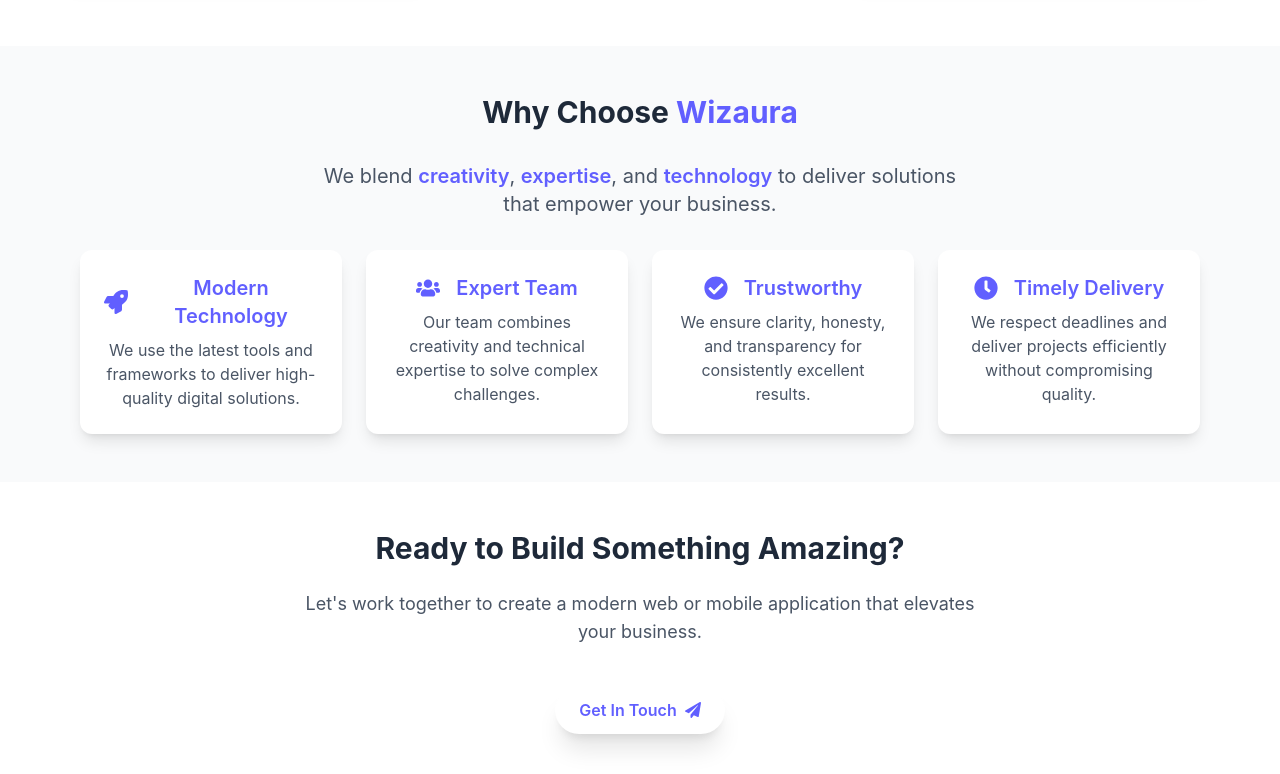
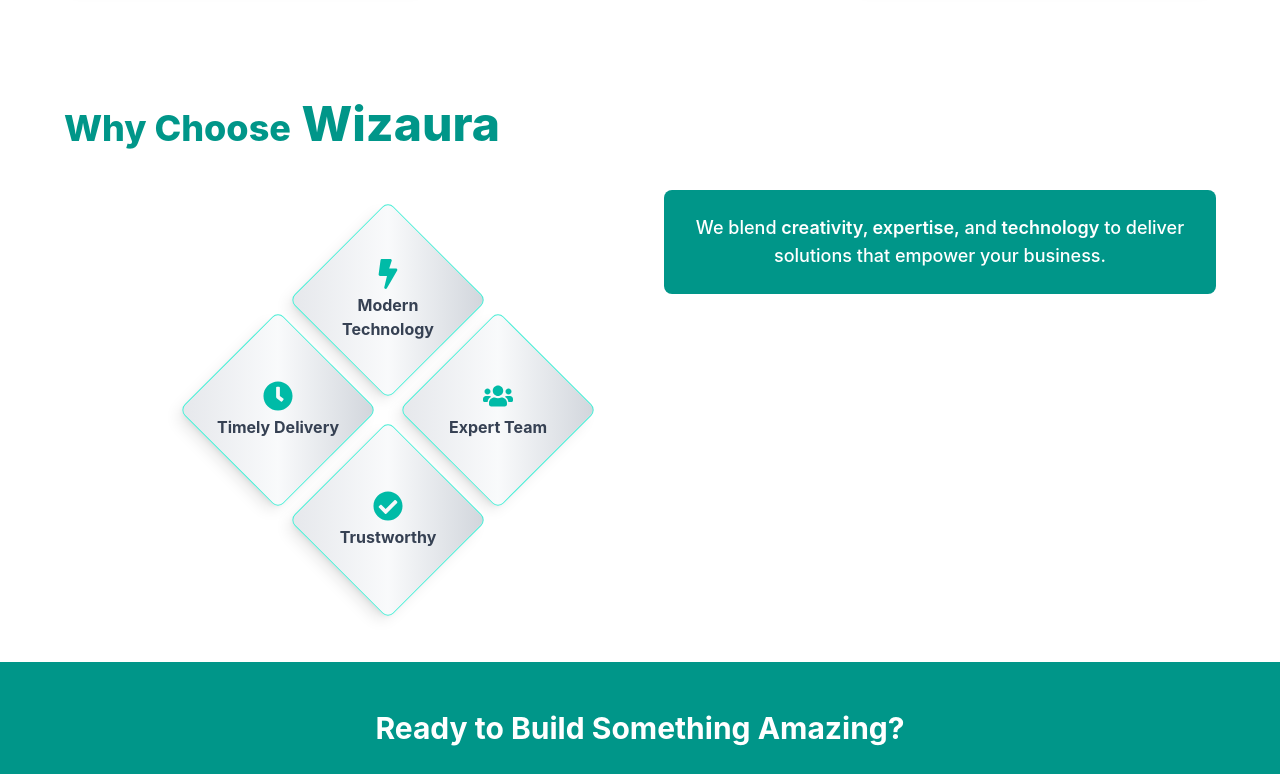
Before and after one commit to MelbinMathewM/wizaura, a Next.js app: page / in a window 1280 px wide. Shown: the part 2766-3540 px from the top of the page. Built offline with nearby package versions, Linux system fonts and the light colour scheme.

Commit message:
feat: Thirteenth commit - Updated the hero section in home page 2

```diff
--- a/src/components/home/choose.tsx
+++ b/src/components/home/choose.tsx
@@ -1,65 +1,118 @@
 "use client";
 
-import { FaCheckCircle, FaRocket, FaUsers, FaClock } from "react-icons/fa";
+import { FaBolt, FaUsers, FaCheckCircle, FaClock } from "react-icons/fa";
+import { motion } from "framer-motion";
 
-export default function HomeChoose() {
-    const features = [
+const WhyChooseUs = () => {
+    const benefitCards = [
         {
-            icon: <FaRocket size={24} className="text-indigo-500" />,
+            icon: <FaBolt />,
             title: "Modern Technology",
-            description: "We use the latest tools and frameworks to deliver high-quality digital solutions.",
+            description:
+                "We use the latest tools and frameworks to deliver high-quality digital solutions.",
+            id: 1,
+            pos: "top-0 left-1/2 -translate-x-1/2",
         },
         {
-            icon: <FaUsers size={24} className="text-indigo-500" />,
+            icon: <FaUsers />,
             title: "Expert Team",
-            description: "Our team combines creativity and technical expertise to solve complex challenges.",
+            description:
+                "Our team combines creativity and technical expertise to solve complex challenges.",
+            id: 2,
+            pos: "top-1/2 right-0 -translate-y-1/2",
         },
         {
-            icon: <FaCheckCircle size={24} className="text-indigo-500" />,
+            icon: <FaCheckCircle />,
             title: "Trustworthy",
-            description: "We ensure clarity, honesty, and transparency for consistently excellent results.",
+            description:
+                "We ensure clarity, honesty, and transparency for consistently excellent results.",
+            id: 3,
+            pos: "bottom-0 left-1/2 -translate-x-1/2",
         },
         {
-            icon: <FaClock size={24} className="text-indigo-500" />,
+            icon: <FaClock />,
             title: "Timely Delivery",
-            description: "We respect deadlines and deliver projects efficiently without compromising quality.",
+            description:
+                "We respect deadlines and deliver projects efficiently without compromising quality.",
+            id: 4,
+            pos: "top-1/2 left-0 -translate-y-1/2",
         },
     ];
 
     return (
-        <section
-            id="why-choose-us"
-            className="w-full py-12 px-6 sm:px-12 lg:px-20 bg-gray-50 dark:bg-gray-950 transition-colors duration-500"
-        >
-            <div className="max-w-6xl mx-auto flex flex-col items-center gap-8">
-                {/* Heading */}
-                <h2 className="text-2xl sm:text-3xl font-bold text-gray-800 dark:text-gray-100 text-center">
-                    Why Choose <span className="text-indigo-500">Wizaura</span>
-                </h2>
-                <p className="text-gray-600 dark:text-gray-300 text-center text-lg sm:text-xl max-w-2xl">
-                    We blend <span className="text-indigo-500 font-semibold">creativity</span>,{" "}
-                    <span className="text-indigo-500 font-semibold">expertise</span>, and{" "}
-                    <span className="text-indigo-500 font-semibold">technology</span> to deliver solutions that empower your business.
-                </p>
+        <section className="bg-white dark:bg-black text-black dark:text-white py-12 px-4 md:px-16">
+            <div className="max-w-7xl mx-auto">
 
-                {/* Features Grid */}
-                <div className="grid grid-cols-1 sm:grid-cols-2 lg:grid-cols-4 gap-3 sm:gap-6 w-full">
-                    {features.map((feature, index) => (
-                        <div
-                            key={index}
-                            className="bg-white dark:bg-gray-900 rounded-xl p-6 flex flex-col items-center text-center shadow-lg hover:shadow-2xl dark:hover:shadow-gray-900 transition-all duration-300"
-                        >
-                            <h3 className="text-xl font-semibold text-indigo-500 mb-2 flex items-center">
-                                <span className="mr-4">{feature.icon}</span>
-                                {feature.title}
-                            </h3>
-                            <p className="text-gray-600 dark:text-gray-300 text-base">
-                                {feature.description}
-                            </p>
-                        </div>
-                    ))}
+                {/* Heading Section */}
+                <header className="grid grid-cols-1 md:grid-cols-2 gap-4 md:gap-12 mb-4 md:mb-8">
+                    <motion.h2
+                        initial={{ opacity: 0, y: -20 }}
+                        whileInView={{ opacity: 1, y: 0, transition: { duration: 0.8 } }}
+                        className="text-4xl md:text-5xl mb-4 sm:mb-0 font-extrabold text-teal-600 dark:text-teal-400 leading-tight"
+                    >
+                        <span className="text-3xl md:text-4xl">Why Choose</span> Wizaura
+                    </motion.h2>
+
+                    <motion.p
+                        initial={{ opacity: 0, y: 20 }}
+                        whileInView={{ opacity: 1, y: 0, transition: { duration: 0.8 } }}
+                        className="bg-teal-600 dark:bg-teal-600 text-white text-center p-6 md:mt-24 rounded-lg text-lg font-medium h-fit md:self-center"
+                    >
+                        We blend <span className="font-semibold">creativity, expertise,</span> and{" "}
+                        <span className="font-semibold">technology</span> to deliver solutions that
+                        empower your business.
+                    </motion.p>
+                </header>
+
+                {/* Rhombus Cards Section */}
+                <div
+                    className="row-start-1 row-end-3 col-start-1 col-end-2 relative
+                        w-full flex justify-center md:justify-start
+                        ps-0 sm:ps-4 lg:ps-36 mt-12 md:-mt-24 md:mb-6"
+                >
+                    <div className="relative w-[300px] h-[300px] md:w-[360px] md:h-[360px]">
+                        {benefitCards.map((card) => (
+                            <div
+                                key={card.id}
+                                className={`
+                                    absolute w-[120px] h-[120px] md:w-[140px] md:h-[140px]
+                                    bg-gradient-to-tr from-gray-200 via-gray-50 to-gray-300
+                                    dark:from-gray-900 dark:via-gray-950 dark:to-gray-800
+                                    border border-teal-300 dark:border-teal-800 rounded-lg
+                                    flex items-center justify-center shadow-lg
+                                    transition-all duration-500 transform rotate-45
+                                    ${card.pos} group cursor-pointer
+                                    hover:rotate-0 hover:w-[220px] hover:h-[220px] hover:z-50
+                                `}
+                            >
+                                <div className="absolute inset-0 flex flex-col items-center justify-center transform -rotate-45 transition-all duration-300 group-hover:hidden">
+                                    <div className="text-3xl text-teal-500 mb-1 flex items-center justify-center">
+                                        {card.icon}
+                                    </div>
+                                    <h3 className="text-base text-gray-700 dark:text-gray-300 font-bold text-center">
+                                        {card.title}
+                                    </h3>
+                                </div>
+
+                                {/* Square view (on hover) */}
+                                <div className="absolute inset-0 hidden group-hover:flex flex-col items-center justify-center text-center px-4 py-4 transform -rotate-0 transition-all duration-300">
+                                    <div className="text-4xl text-teal-500 mb-2 flex items-center justify-center">
+                                        {card.icon}
+                                    </div>
+                                    <h3 className="text-lg text-gray-700 dark:text-gray-300 font-bold mb-2">
+                                        {card.title}
+                                    </h3>
+                                    <p className="text-sm text-gray-500 dark:text-gray-400">
+                                        {card.description}
+                                    </p>
+                                </div>
+                            </div>
+                        ))}
+                    </div>
                 </div>
             </div>
         </section>
     );
-}
+};
+
+export default WhyChooseUs;
--- a/src/components/home/cta.tsx
+++ b/src/components/home/cta.tsx
@@ -5,19 +5,19 @@
 
 export default function HomeCTA() {
     return (
-        <section className="w-full py-12 px-6 sm:px-12 lg:px-20 bg-white dark:bg-gray-950 transition-colors duration-500">
+        <section className="w-full py-12 px-6 sm:px-12 lg:px-20 bg-teal-600 transition-colors duration-500">
             <div className="max-w-6xl mx-auto flex flex-col items-center text-center gap-3 sm:gap-6">
-                <h2 className="text-2xl sm:text-3xl font-bold text-gray-800 dark:text-gray-200">
+                <h2 className="text-2xl sm:text-3xl font-bold text-white">
                     Ready to Build Something Amazing?
                 </h2>
-                <p className="text-gray-600 dark:text-gray-400 text-base sm:text-lg max-w-2xl">
+                <p className="text-gray-300 text-base sm:text-lg max-w-2xl">
                     Let&apos;s work together to create a modern web or mobile application that elevates your business.
                 </p>
 
                 <Link href="/contact">
-                    <span className="mt-4 inline-flex items-center bg-white dark:bg-black text-indigo-500 font-semibold px-6 py-3 rounded-full shadow-xl dark:shadow-indigo-950/40 hover:shadow-2xl hover:-translate-y-0.5 hover:scale-105 transition-all duration-300">
+                    <span className="mt-4 inline-flex items-center bg-white text-teal-500 font-semibold px-6 py-3 rounded-full shadow-xl hover:shadow-2xl hover:-translate-y-0.5 hover:scale-105 transition-all duration-300">
                         Get In Touch
-                        <FaPaperPlane className="ml-2 text-indigo-500" />
+                        <FaPaperPlane className="ml-2 text-teal-500" />
                     </span>
                 </Link>
             </div>
--- a/src/components/home/projects.tsx
+++ b/src/components/home/projects.tsx
@@ -42,14 +42,14 @@
                     <motion.h2
                         initial={{ opacity: 0, y: -20 }}
                         whileInView={{ opacity: 1, y: 0, transition: { duration: 0.8 } }}
-                        className="text-4xl md:text-5xl font-extrabold text-teal-500 dark:text-teal-400 leading-tight"
+                        className="text-4xl md:text-5xl font-extrabold text-teal-600 dark:text-teal-400 leading-tight"
                     >
                         Project Glimpse
                     </motion.h2>
                     <motion.p
                         initial={{ opacity: 0, y: 20 }}
                         whileInView={{ opacity: 1, y: 0, transition: { duration: 0.8 } }}
-                        className="bg-teal-500 dark:bg-teal-600 text-white text-center p-6 rounded-lg text-lg font-medium h-fit md:self-center"
+                        className="bg-teal-600 dark:bg-teal-600 text-white text-center p-6 rounded-lg text-lg font-medium h-fit md:self-center"
                     >
                         Here&apos;s a glimpse of some of the projects we&apos;ve worked on. We combine{" "}
                         <span className="font-semibold">creativity</span> and{" "}
--- a/src/components/home/services.tsx
+++ b/src/components/home/services.tsx
@@ -24,14 +24,14 @@
                     <motion.h2
                         initial={{ opacity: 0, y: -20 }}
                         whileInView={{ opacity: 1, y: 0, transition: { duration: 0.8 } }}
-                        className="text-4xl md:text-5xl font-extrabold text-teal-500 dark:text-teal-400 leading-tight"
+                        className="text-4xl md:text-5xl font-extrabold text-teal-600 dark:text-teal-400 leading-tight"
                     >
                         Our Services
                     </motion.h2>
                     <motion.p
                         initial={{ opacity: 0, y: 20 }}
                         whileInView={{ opacity: 1, y: 0, transition: { duration: 0.8 } }}
-                        className="bg-teal-500 dark:bg-teal-600 text-white text-center p-6 rounded-lg text-lg font-medium h-fit md:self-center"
+                        className="bg-teal-600 dark:bg-teal-600 text-white text-center p-6 rounded-lg text-lg font-medium h-fit md:self-center"
                     >
                         At Wizaura, we deliver a range of digital solutions to help your business thrive online.
                     </motion.p>
```
